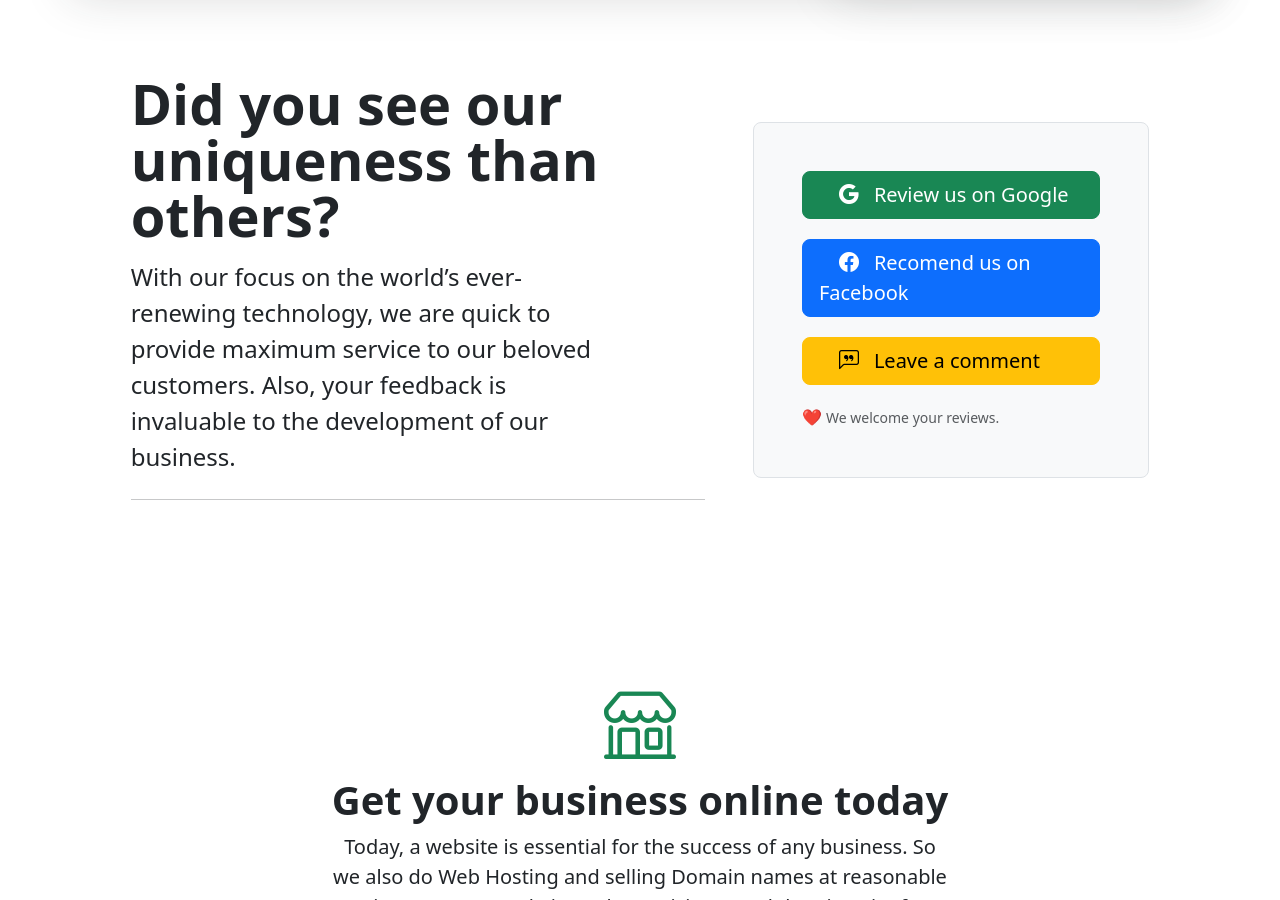
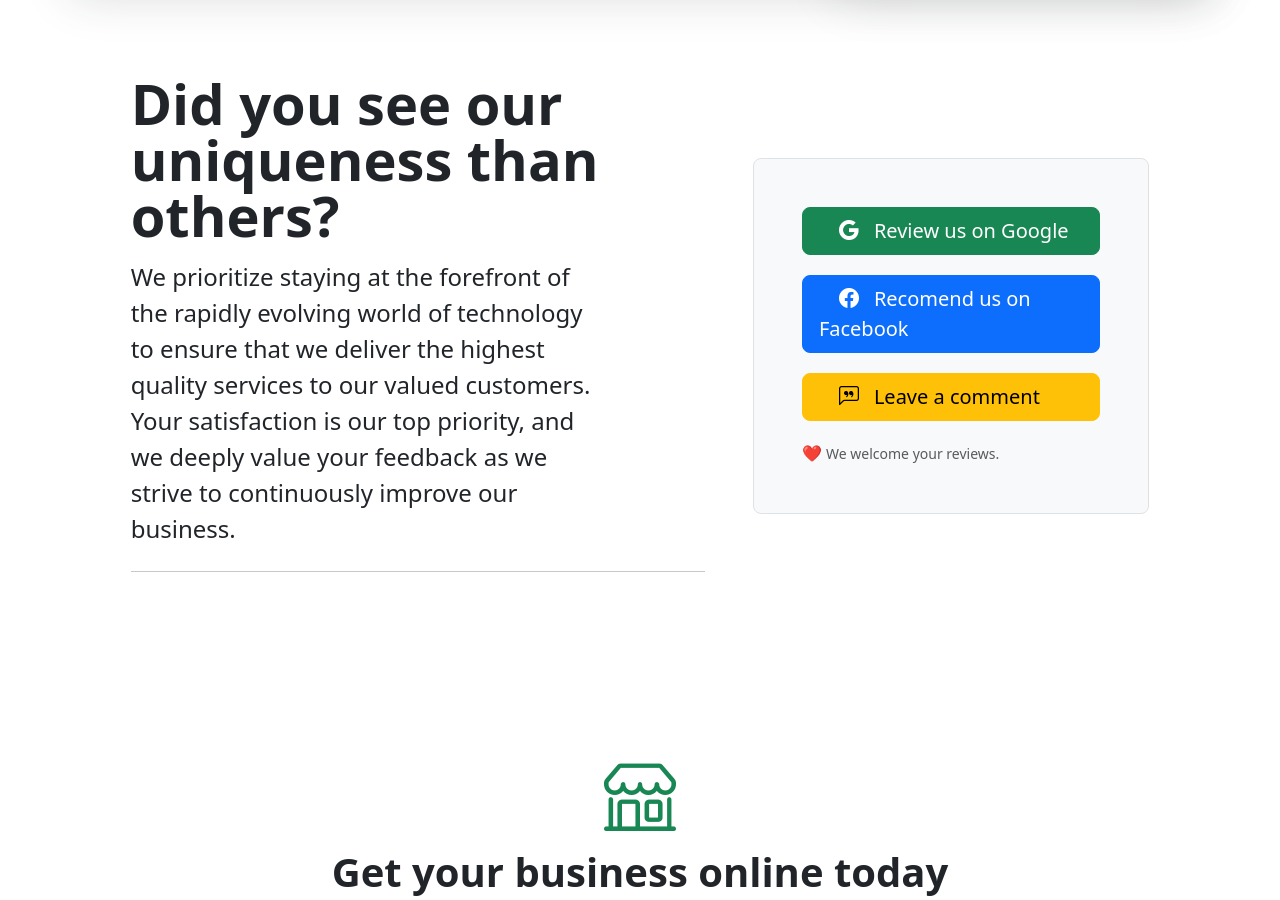
Before and after one commit to uslayer/uslayer.github.io, a Jekyll site: the page built from index.html, in a window 1280 px wide and 900 px high, scrolled down 1200 px. Built offline with Jekyll 4.4.1, drawn with Linux system fonts in a browser that asks for light colours; the list of posts is cut into pages by our own code.

Commit message:
Update index.html

```diff
--- a/index.html
+++ b/index.html
@@ -60,9 +60,9 @@ image: assets/images/blog/press-cover.jpg
       <div class="row align-items-center g-lg-5 py-5">
         <div class="col-lg-7 text-center text-lg-start">
           <h2 class="display-4 fw-bold lh-1 mb-3">Did you see our uniqueness than others?</h2>
-          <p class="col-lg-10 fs-4">With our focus on the world’s ever-renewing technology,
-            we are quick to provide maximum service to our beloved customers.
-            Also, your feedback is invaluable to the development of our business.</p>
+          <p class="col-lg-10 fs-4">We prioritize staying at the forefront of the rapidly evolving world of technology
+            to ensure that we deliver the highest quality services to our valued customers.
+            Your satisfaction is our top priority, and we deeply value your feedback as we strive to continuously improve our business. </p>
           <hr class="my-4">
         </div>
         <div class="col-md-10 mx-auto col-lg-5">
```
